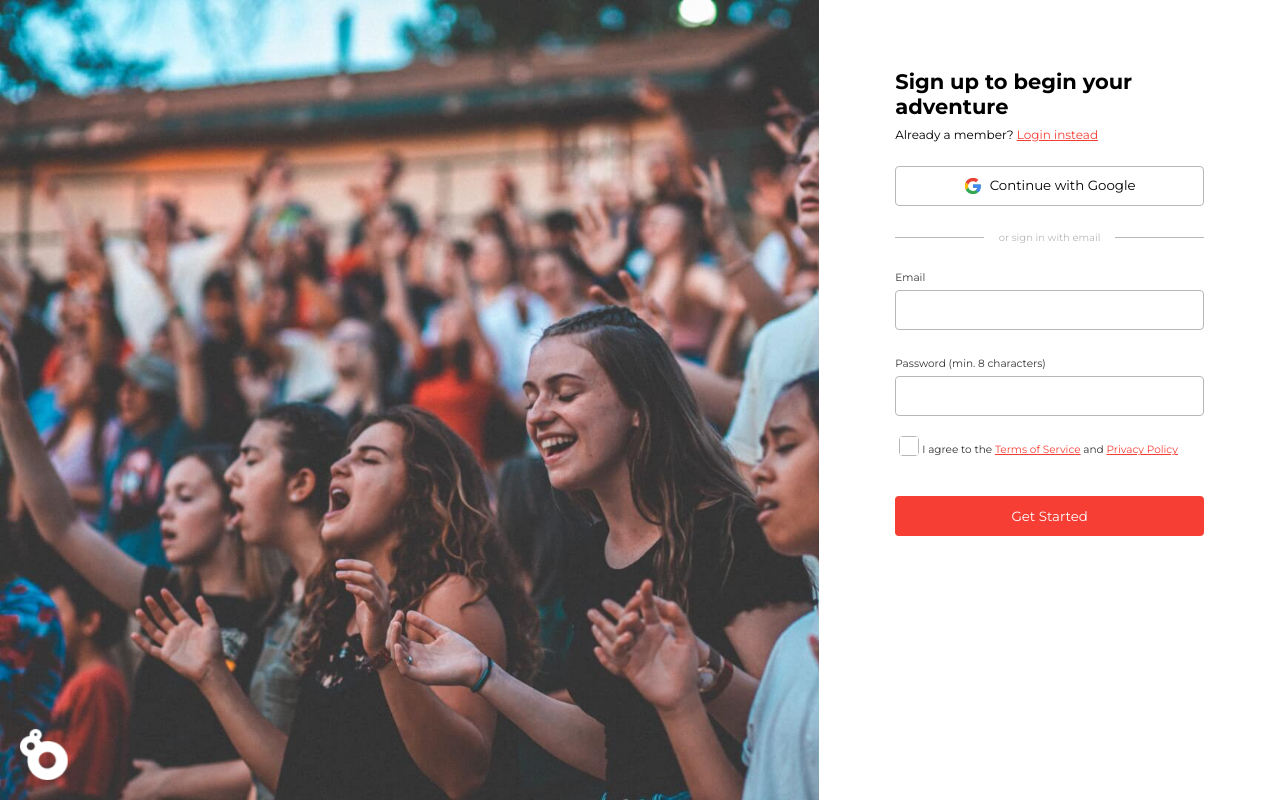
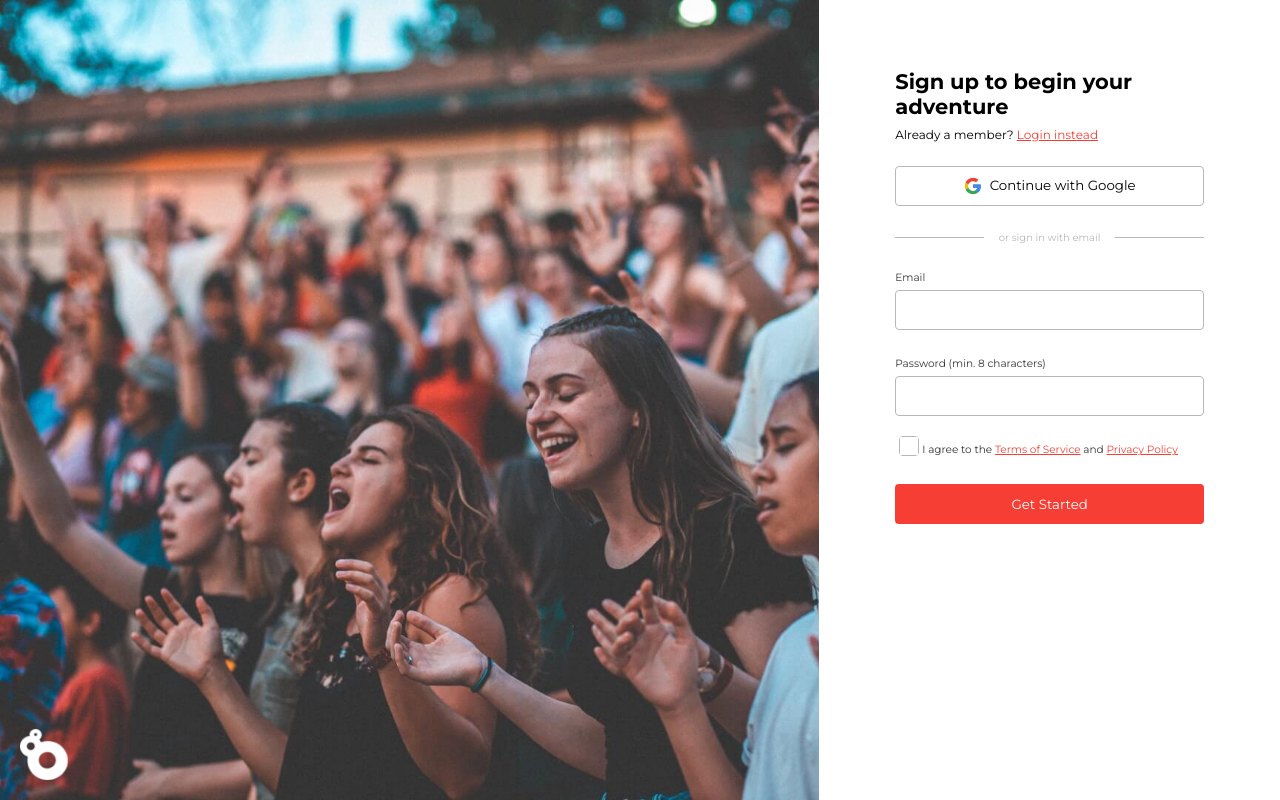
Before and after one commit to philippe-gagne/Fall-2021-Interview, a React (Create React App) app in the folder outstem-challenge/: page / in a window 1280 px wide. Built offline with nearby package versions, Linux system fonts and the light colour scheme.

Commit message:
fixed margins on Get Started button

```diff
--- a/outstem-challenge/src/App.css
+++ b/outstem-challenge/src/App.css
@@ -149,7 +149,7 @@ label{
   color: white;
   height: 3em;
   vertical-align: middle;
-  margin-top: 24px;
+  margin-top: 12px;
 }
 
 .submit-button:hover{
```
